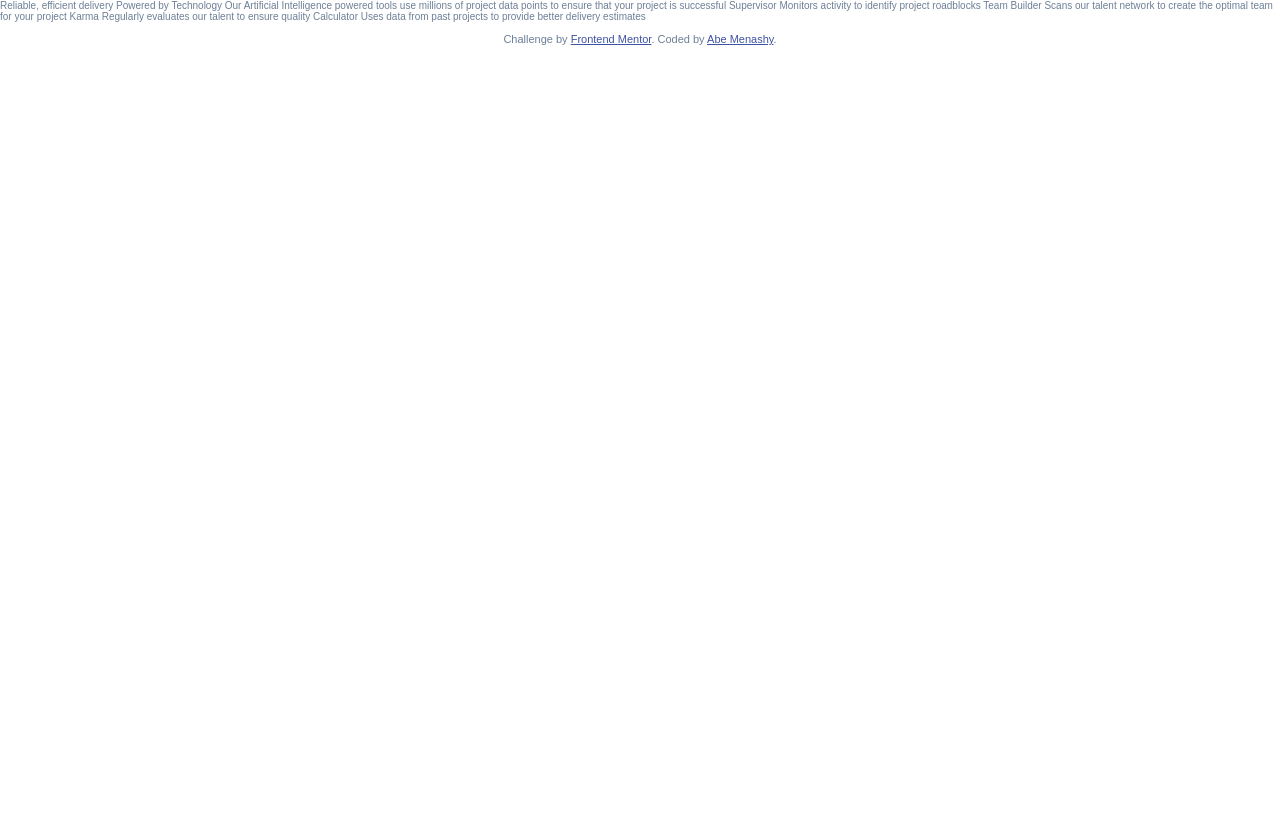
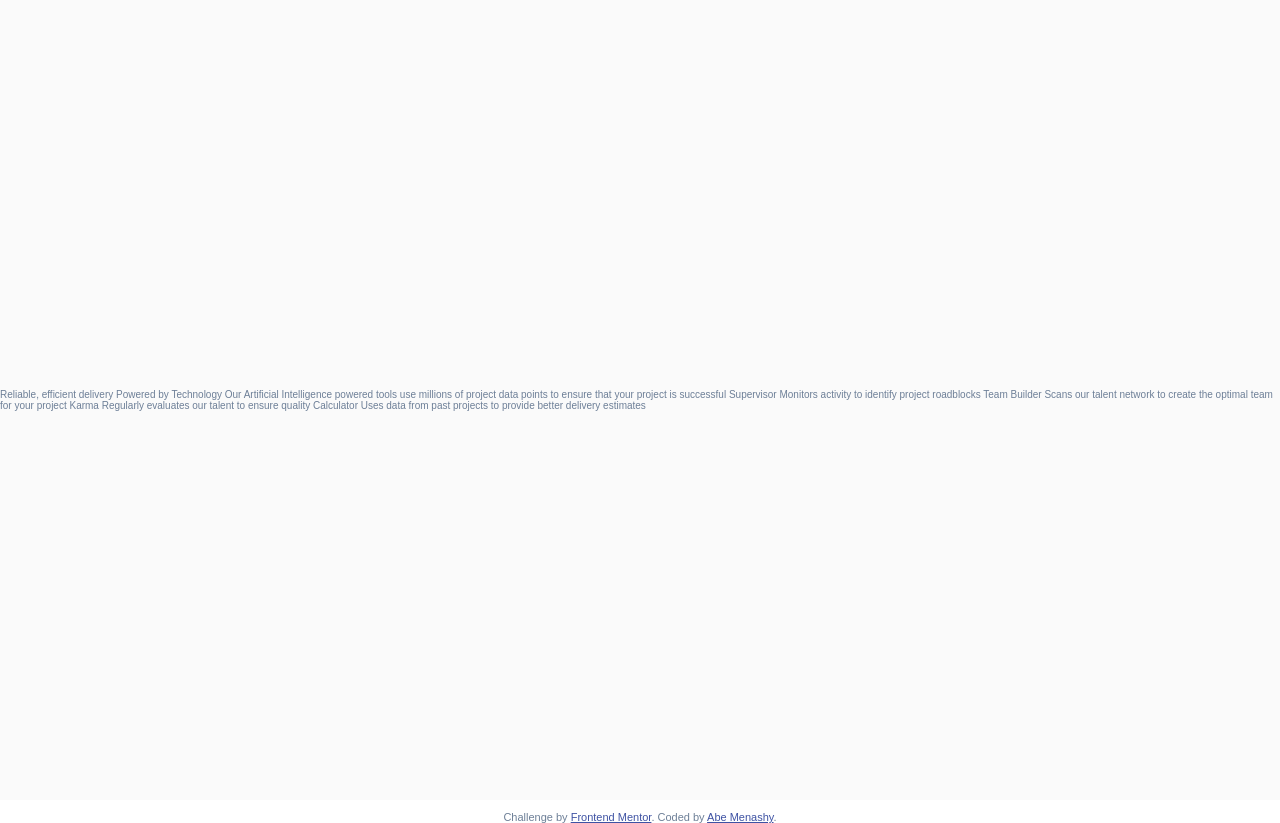
Before and after one commit to abe-m1/four-card-feature-section, a website: page index.html in a window 1280 px wide. Before the commit the page ends 800 px from the top, so only its background shows below. Drawn offline with Linux system fonts and the light colour scheme.

Commit message:
set up color variables

```diff
--- a/index.html
+++ b/index.html
@@ -16,14 +16,15 @@
     <link rel="stylesheet" href="css/style.css" />
   </head>
   <body>
-    Reliable, efficient delivery Powered by Technology Our Artificial
-    Intelligence powered tools use millions of project data points to ensure
-    that your project is successful Supervisor Monitors activity to identify
-    project roadblocks Team Builder Scans our talent network to create the
-    optimal team for your project Karma Regularly evaluates our talent to ensure
-    quality Calculator Uses data from past projects to provide better delivery
-    estimates
-
+    <div class="background">
+      Reliable, efficient delivery Powered by Technology Our Artificial
+      Intelligence powered tools use millions of project data points to ensure
+      that your project is successful Supervisor Monitors activity to identify
+      project roadblocks Team Builder Scans our talent network to create the
+      optimal team for your project Karma Regularly evaluates our talent to
+      ensure quality Calculator Uses data from past projects to provide better
+      delivery estimates
+    </div>
     <footer>
       <p class="attribution">
         Challenge by
--- a/scss/main.scss
+++ b/scss/main.scss
@@ -1,4 +1,14 @@
 @import url('https://fonts.googleapis.com/css2?family=Poppins:wght@200;400;700&display=swap');
+
+//color variables
+$red: hsl(0, 78%, 62%);
+$cyan: hsl(180, 62%, 55%);
+$orange: hsl(34, 97%, 64%);
+$blue: hsl(212, 86%, 64%);
+
+$veryDarkBlue: hsl(234, 12%, 34%);
+$grayishBlue: hsl(229, 6%, 66%);
+$veryLightGray: hsl(0, 0%, 98%);
 
 html {
   font-size: 62.5%;
@@ -13,6 +23,16 @@ body {
   height: 100vh;
 }
 
+.background {
+  background-color: $veryLightGray;
+  background-size: contain;
+  display: flex;
+  align-items: center;
+  justify-content: center;
+  height: 100%;
+  margin: 0;
+}
+
 .attribution {
   font-size: 11px;
   text-align: center;
```
Also changed, not shown: css/style.css.
